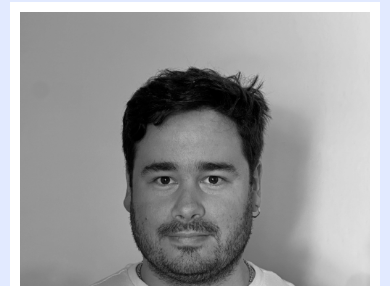
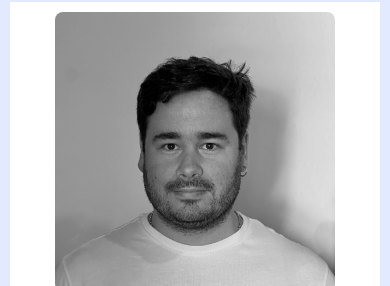
Before and after one commit to agusrod9/portfolioV1, a plain HTML site: page index.html in a window 390 px wide. Shown: the part 57-343 px from the top of the page. Drawn offline with Linux system fonts and the light colour scheme.

Commit message:
upgrade en css - responsive

```diff
--- a/index.html
+++ b/index.html
@@ -81,10 +81,10 @@
                 <h2 class="portfolio__project-name">Project 1</h2>
             </div>
             <div class="portfolio__project">
-                <a href="https://agusrod9-giifle.netlify.app/"><h2 class="portfolio__project-name">Giifle</h2><p>Una especie de google para buscar Gifs.</p><p>Utiliza la api de Giffy</p></a>
+                <a href="https://pokememory-erp.pages.dev/"><h2 class="portfolio__project-name">PokeMemory</h2><p>El clásico juego de dar vuelta cartas iguales.</p><p>Utiliza la api de Pokèmon</p></a>
             </div>
             <div class="portfolio__project">
-                <h2 class="portfolio__project-name">Project 3</h2>
+                <a href="agusrod9.github.io/giifle/"><h2 class="portfolio__project-name">Giifle</h2><p>Una especie de google para buscar Gifs.</p><p>Utiliza la api de Giffy</p></a>
             </div>
             <div class="portfolio__project">
                 <h2 class="portfolio__project-name">Project 4</h2>
--- a/src/css/styles.css
+++ b/src/css/styles.css
@@ -157,11 +157,15 @@ h1{
 }
 
 .profile__img{
-    max-width: 100%;
-    width: 700px;
+    max-width: 80%;
+    width: 300px;
+    border-radius: 8px;
 }
 
 .profile__img-container{
+    display: flex;
+    align-items: center;
+    justify-content: center;
     max-height: 500px;
     overflow: hidden;
 }
@@ -223,7 +227,7 @@ h1{
         flex-direction: row;
         padding: 20px;
         background-color: transparent;
-        height: 90vh;
+        height: 80vh;
         margin: auto;
     }
 
@@ -253,11 +257,13 @@ h1{
     .profile__img-container{
         max-height: initial;
         border-radius: 25px 0 0 25px;
+
     }
     .profile__img{
         height: 100%;
         object-fit: cover;
-        width: 620px;
+        object-position: center;
+        width: 800px;
     }
 }
 
```
